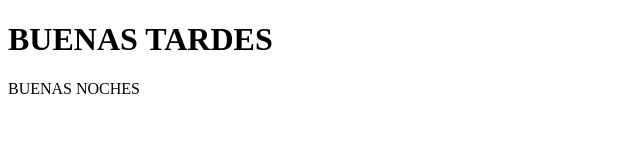
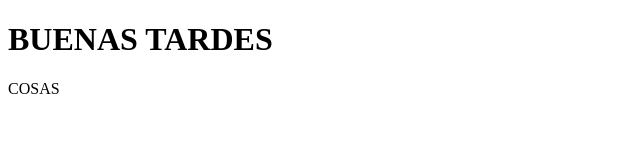
Before and after one commit to Sirkevin22/Practica-9, a plain HTML site: page index.html in a window 1280 px wide. Shown: the whole page, without its empty margins (0-640 px from the left). Drawn offline with Linux system fonts and the light colour scheme.

Commit message:
fixing merge conflicts

```diff
--- a/index.html
+++ b/index.html
@@ -6,7 +6,7 @@
 <body>
 
 <h1>BUENAS TARDES</h1>
-<p>BUENAS NOCHES</p>
+<p>COSAS</p>
 
 </body>
 </html>
```
